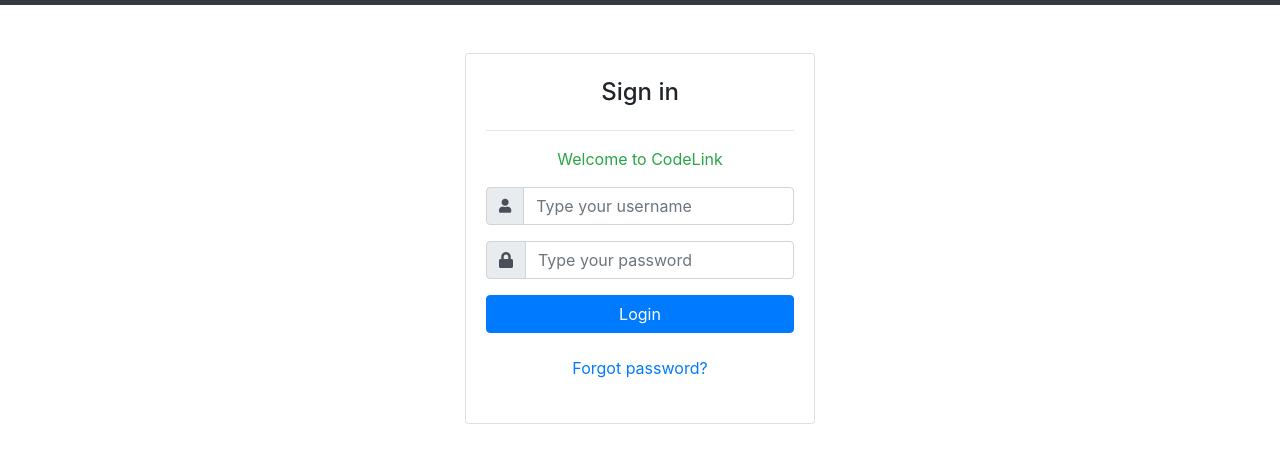
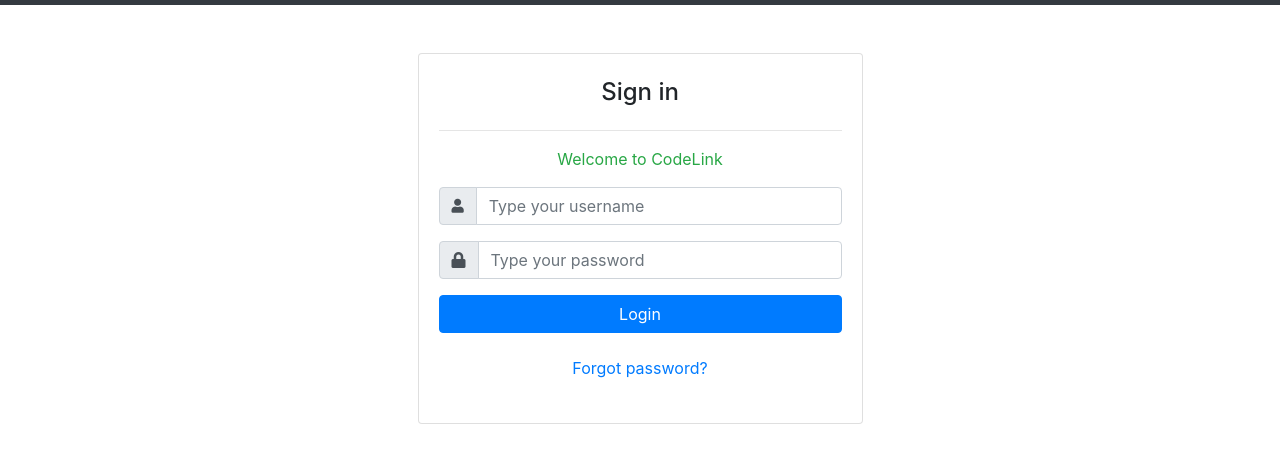
Before and after one commit to Sangyeonglee353/BCSD, a plain HTML site: page Beginner/signIn.html in a window 1280 px wide. Shown: the part 53-516 px from the top of the page. Drawn offline with nearby package versions, Linux system fonts and the light colour scheme.

Commit message:
Update grid option

```diff
--- a/Beginner/signIn.html
+++ b/Beginner/signIn.html
@@ -39,7 +39,7 @@
 
     <div class="container">
         <div class="row justify-content-center">
-            <aside class="col-sm-6 col-xl-4">
+            <aside class="col-10 col-sm-11 col-md-8 col-lg-6 col-xl-5">
                 <div class="card mt-5">
                     <article class="card-body">
                         <h4 class="card-title text-center mb-4 mt-1">Sign in</h4>
```
Also changed, not shown: Beginner/signUp.html (+1 -1 lines).
